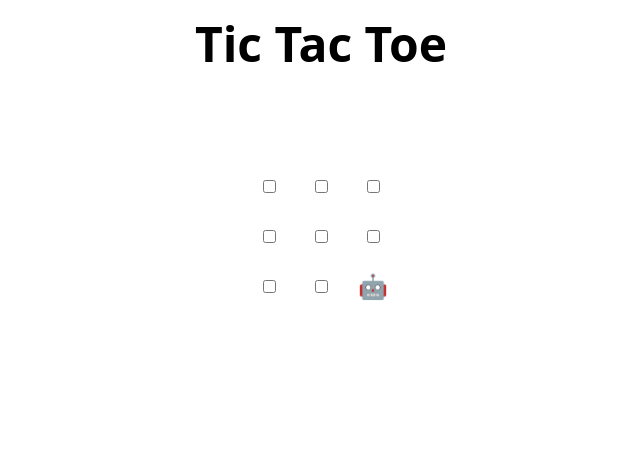
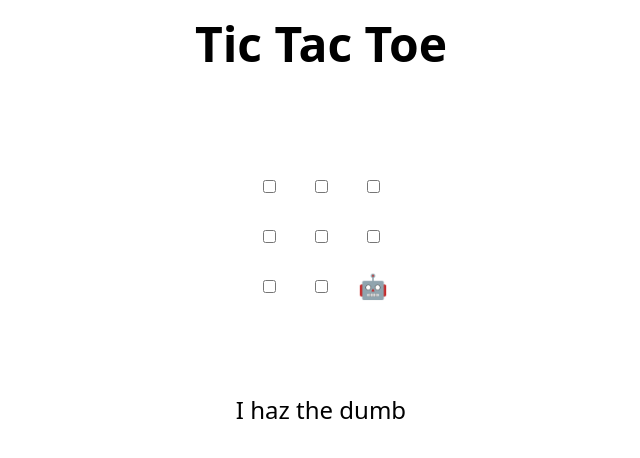
Before and after one commit to ShivnilReddy/skills-review-pull-requests, a plain HTML site: page index.html in a window 1280 px wide. Shown: the whole page, without its empty margins (319-959 px from the left). Drawn offline with Linux system fonts and the light colour scheme.

Commit message:
Update index.html
took me 26 minutes to figure out how to make a suggestion

```diff
--- a/index.html
+++ b/index.html
@@ -48,7 +48,7 @@
 </table>
 
 <h2 hidden>Game over, refresh to play again 🧑‍💻 🤖!</h2>
-
+I haz the dumb
 <script>
   // Initialization
   const boxes = Array.from(document.querySelectorAll("td"));
```
